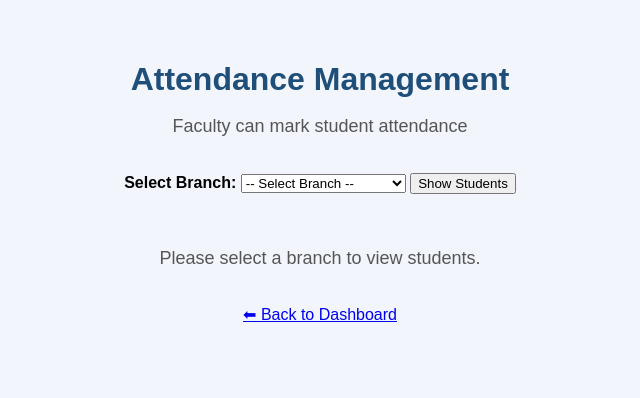
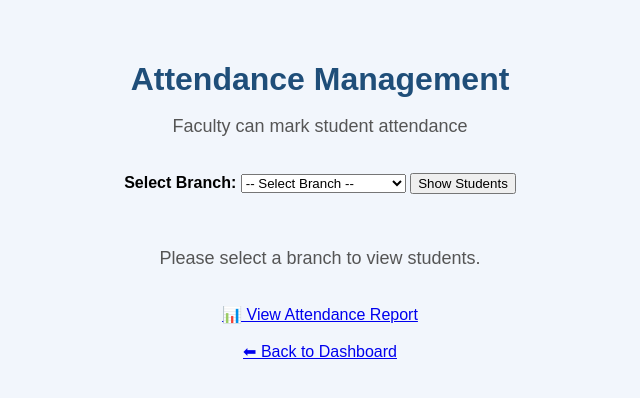
Before and after one commit to krishnachauhan0204-collab/College-ERP-Management-System, a Flask app: page /attendance in a window 1280 px wide. Shown: the top 398 px of the page, without its empty margins (320-960 px from the left). Run offline with Flask 3, Linux system fonts and the light colour scheme; data that the repository does not hold is empty.

Commit message:
Update attendance.html

```diff
--- a/templates/attendance.html
+++ b/templates/attendance.html
@@ -2,7 +2,8 @@
 <html>
 <head>
     <title>Attendance Management</title>
-    <link rel="stylesheet" href="{{ url_for('static', filename='style.css') }}">
+    <link rel="stylesheet"
+          href="{{ url_for('static', filename='style.css') }}">
 </head>
 
 <body>
@@ -14,7 +15,6 @@
     <br>
 
     <!-- BRANCH SELECTION -->
-
     <form method="GET" action="/attendance">
 
         <label><b>Select Branch:</b></label>
@@ -128,7 +128,15 @@
 
     <br>
 
-    <a href="/">⬅ Back to Dashboard</a>
+    <a href="/attendance-report">
+        📊 View Attendance Report
+    </a>
+
+    <br><br>
+
+    <a href="/">
+        ⬅ Back to Dashboard
+    </a>
 
 </body>
 </html>
```
